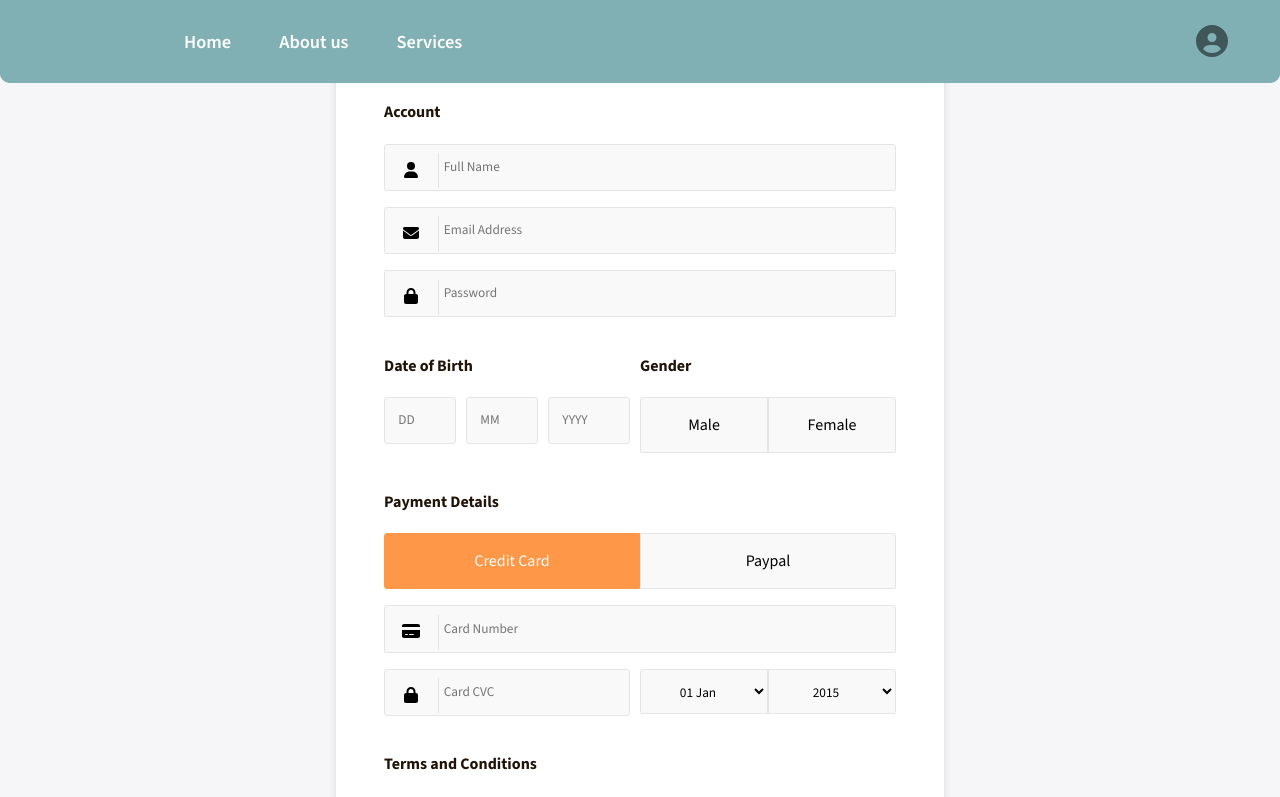
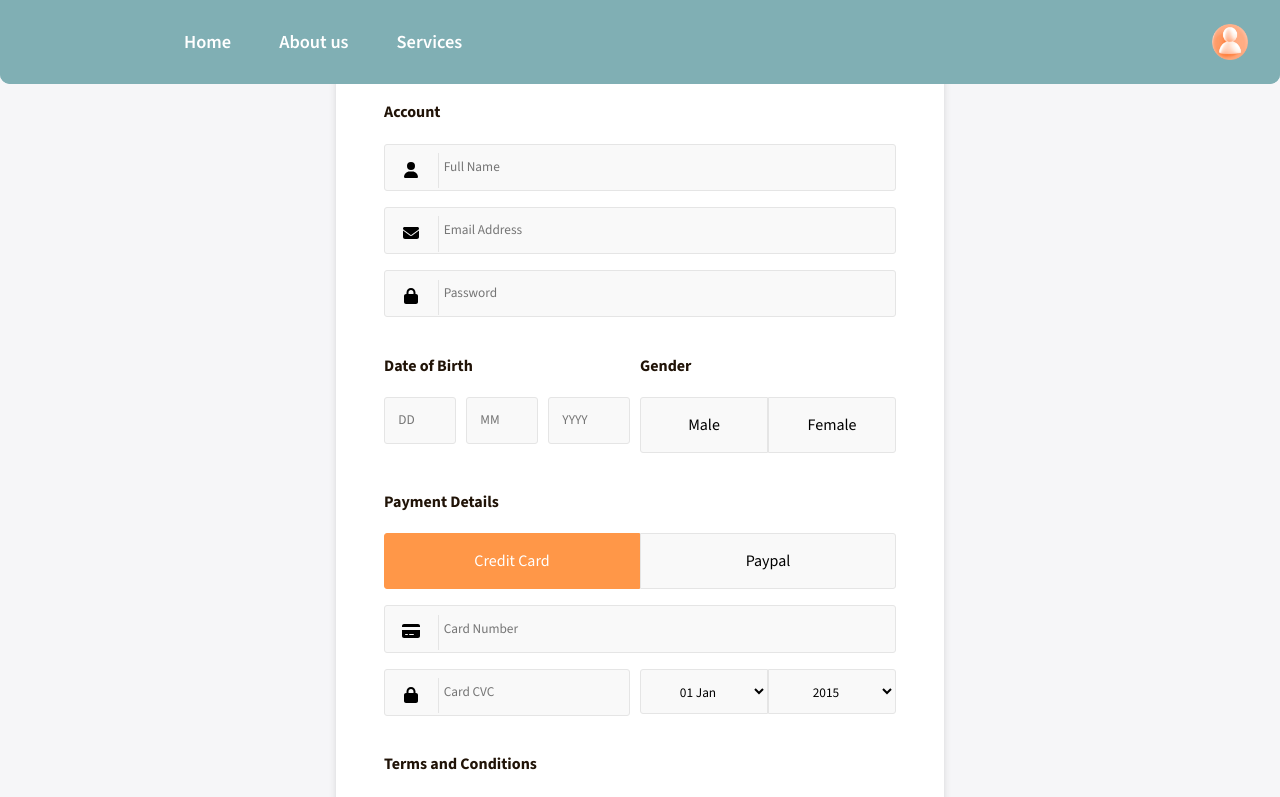
Before and after one commit to BaraaHalabi/Service-Provider-Web, a React (Create React App) app: page /payment in a window 1280 px wide. Shown: the top 797 px of the page. Built offline with nearby package versions, Linux system fonts and the light colour scheme; sample sign-in values are in the browser's storage.

Commit message:
user image

```diff
--- a/src/pages/NavBar/index.jsx
+++ b/src/pages/NavBar/index.jsx
@@ -3,8 +3,6 @@ import { Link as RouterLink, NavLink, useNavigate } from "react-router-dom";
 import logo from "../../img/logo.png";
 import "./style.css";
 import "../../index.css";
-import { FontAwesomeIcon } from "@fortawesome/react-fontawesome";
-import { faUserCircle } from "@fortawesome/free-solid-svg-icons";
 // import axios from "axios";
 import userIcon from "../../img/userDefaultImage.png";
 
@@ -74,11 +72,16 @@ function NavBar({ isLoggedIn }) {
             </RouterLink>
           ) : (
             <div className="dropdown-container" ref={dropdownRef}>
-              <FontAwesomeIcon
+              {/* <FontAwesomeIcon
                 icon={faUserCircle}
                 onClick={toggleDropdown}
                 className="user-icon"
-              />
+              /> */}
+              <img
+              src={userIcon}
+              className="user-image"
+              alt="profile"
+              onClick={toggleDropdown} />
               {dropdownVisible && (
                 <ul className="dropdown-menu">
                   <li>
--- a/src/pages/NavBar/style.css
+++ b/src/pages/NavBar/style.css
@@ -29,6 +29,7 @@ nav .left-links {
 .nav-logo {
   display: none;
 }
+
 .sign-up-link {
   display: inline-block;
   background-color: rgba(0, 0, 0, 0.5);
@@ -45,7 +46,7 @@ nav .left-links {
   background-color: rgba(0, 0, 0, 0.3);
 }
 
-nav .routes img {
+nav .routes .nav-logo {
   position: absolute;
 
   width: 170px;
@@ -82,6 +83,11 @@ nav a:hover {
 
 .dropdown-container {
   position: relative;
+  width: 36px;
+  height: 36px;
+
+  display: flex;
+  justify-content: center;
 }
 
 .user-icon {
@@ -90,6 +96,12 @@ nav a:hover {
   font-size: 2em;
   padding: 1px 20px;
   transition: background-color 0.3s ease;
+}
+
+.user-image {
+  -moz-user-select: none;
+  -webkit-user-select: none;
+  user-select: none;
 }
 
 .dropdown-menu {
```
